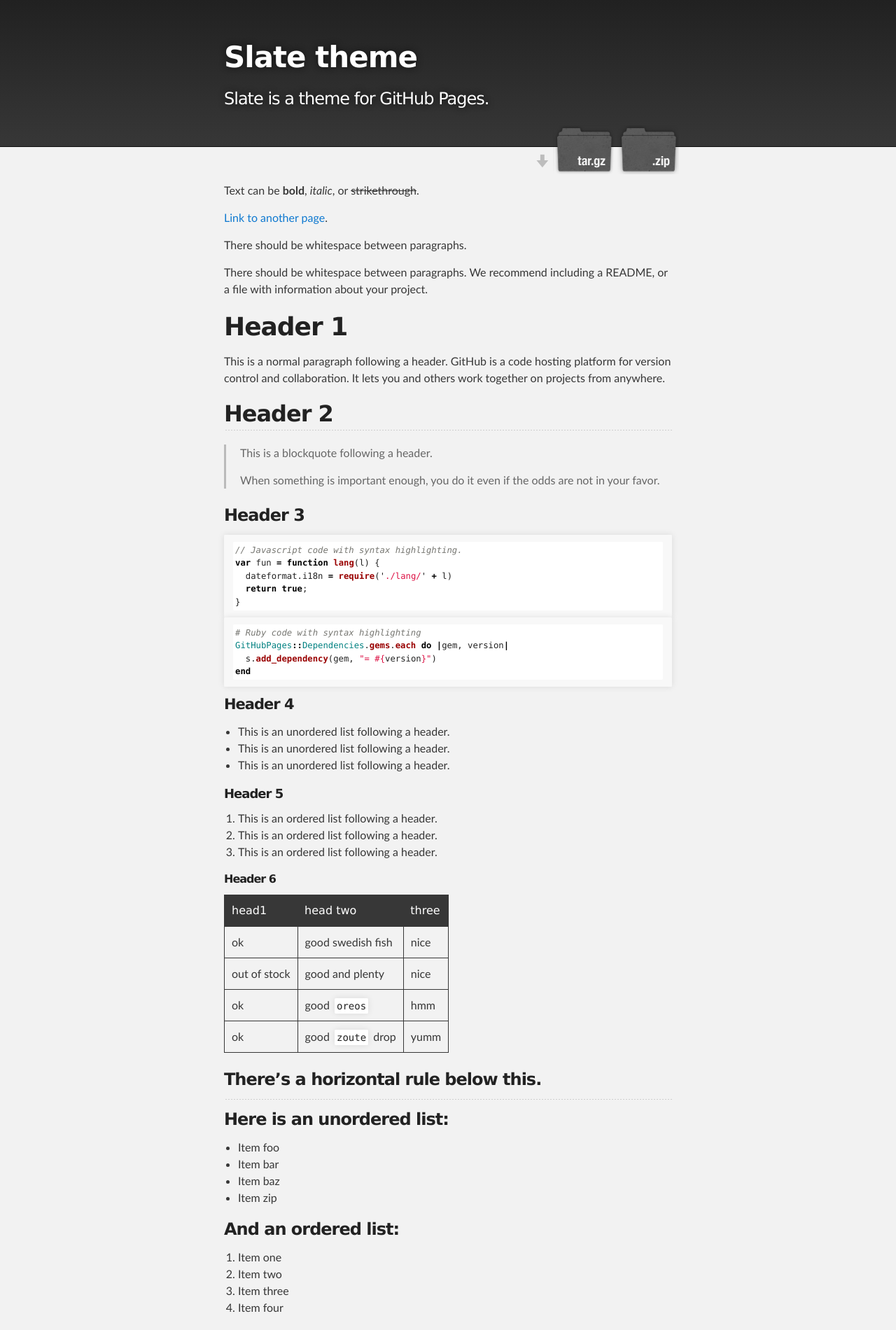
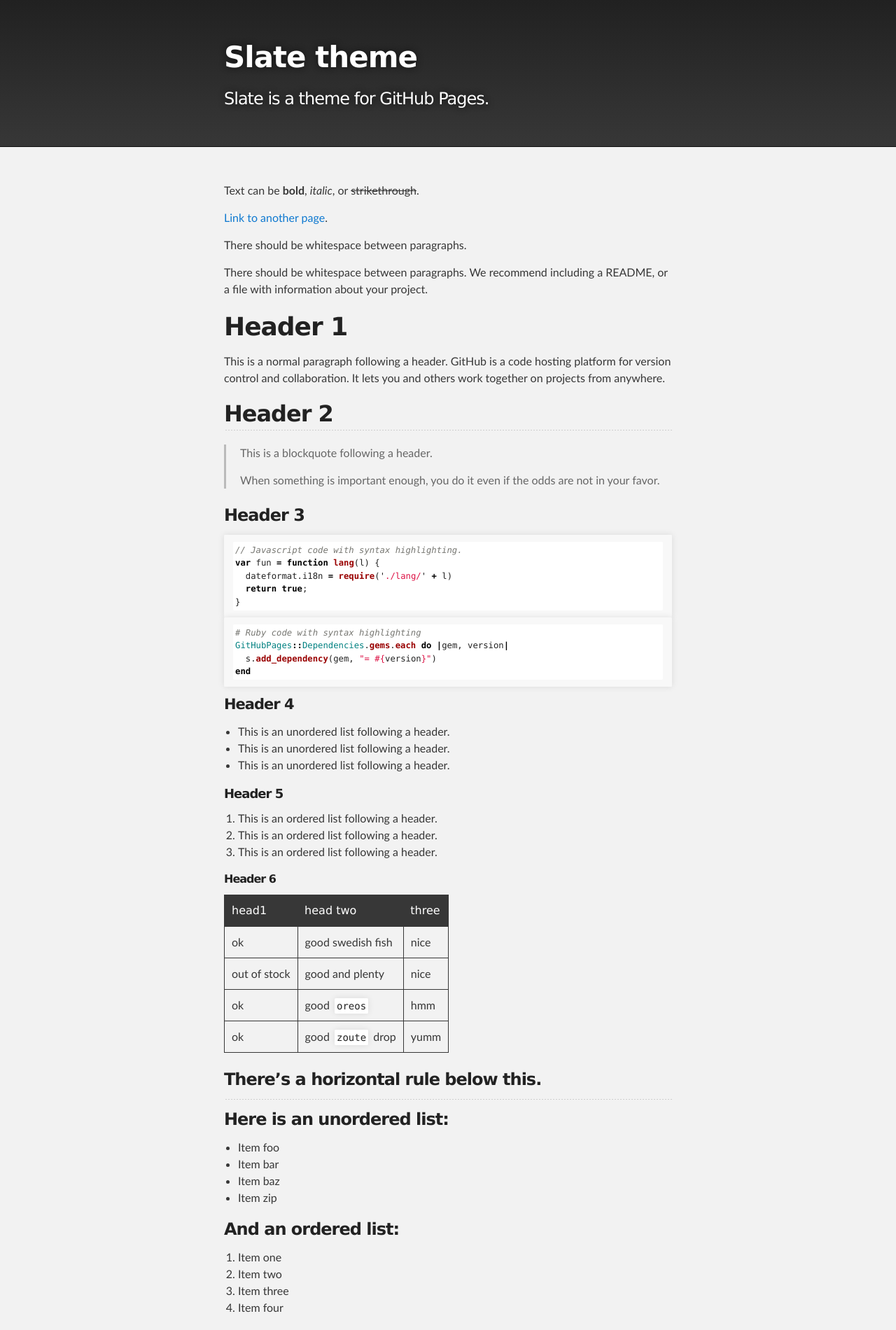
Before and after one commit to fellowsheep/fellowsheep.github.io, a Jekyll site: the page built from index.md, in a window 1280 px wide. Shown: the top 1900 px of the page at 70% size. Built offline with Jekyll 4.4.1, drawn with Linux system fonts in a browser that asks for light colours.

Commit message:
Update _config.yml

```diff
--- a/_config.yml
+++ b/_config.yml
@@ -1,5 +1,3 @@
 title: Slate theme
 description: Slate is a theme for GitHub Pages.
-show_downloads: true
-google_analytics:
 theme: jekyll-theme-slate
```
